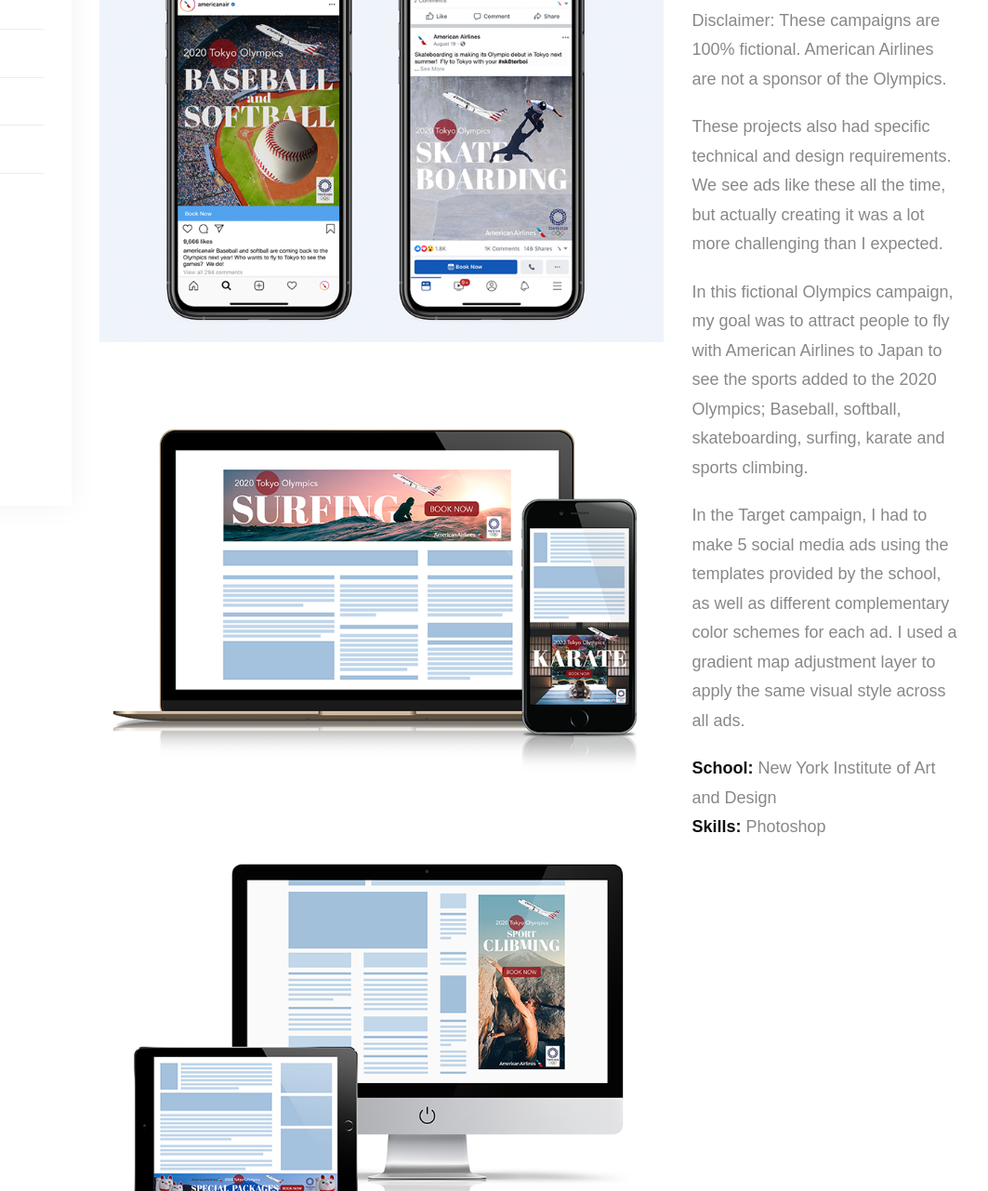
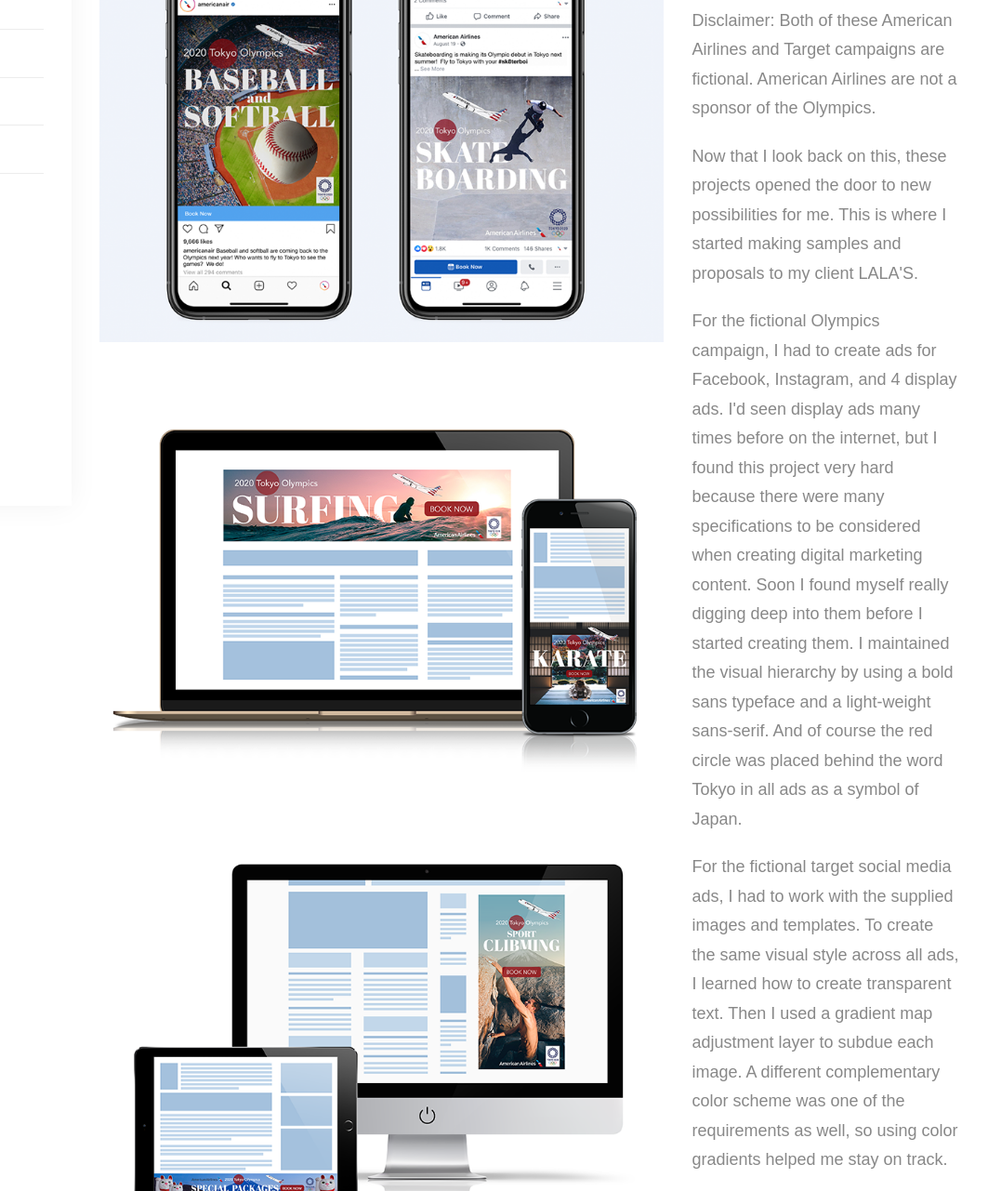
Before and after one commit to mechee55/portfoliowebsite, a plain HTML site: page projects-single2.html in a window 1280 px wide. Shown: the part 256-1537 px from the top of the page at 93% size, 217-1280 px from the left. Drawn offline with nearby package versions, Linux system fonts and the light colour scheme; a web font is replaced by a local one.

Commit message:
revised for school

```diff
--- a/projects-single2.html
+++ b/projects-single2.html
@@ -126,10 +126,39 @@
                   <div class="project-desc">
                     <h2>Social Media Ads - mockups</h2>
                     <p>
-                      Disclaimer: These campaigns are 100% fictional. American
-                      Airlines are not a sponsor of the Olympics.
+                      Disclaimer: Both of these American Airlines and Target
+                      campaigns are fictional. American Airlines are not a
+                      sponsor of the Olympics.
                     </p>
                     <p>
+                      Now that I look back on this, these projects opened the
+                      door to new possibilities for me. This is where I started
+                      making samples and proposals to my client LALA'S.
+                    </p>
+                    <p>
+                      For the fictional Olympics campaign, I had to create ads
+                      for Facebook, Instagram, and 4 display ads. I'd seen
+                      display ads many times before on the internet, but I found
+                      this project very hard because there were many
+                      specifications to be considered when creating digital
+                      marketing content. Soon I found myself really digging deep
+                      into them before I started creating them. I maintained the
+                      visual hierarchy by using a bold sans typeface and a
+                      light-weight sans-serif. And of course the red circle was
+                      placed behind the word Tokyo in all ads as a symbol of
+                      Japan.
+                    </p>
+                    <p>
+                      For the fictional target social media ads, I had to work
+                      with the supplied images and templates. To create the same
+                      visual style across all ads, I learned how to create
+                      transparent text. Then I used a gradient map adjustment
+                      layer to subdue each image. A different complementary
+                      color scheme was one of the requirements as well, so using
+                      color gradients helped me stay on track.
+                    </p>
+
+                    <!-- <p>
                       These projects also had specific technical and design
                       requirements. We see ads like these all the time, but
                       actually creating it was a lot more challenging than I
@@ -149,7 +178,7 @@
                       different complementary color schemes for each ad. I used
                       a gradient map adjustment layer to apply the same visual
                       style across all ads.
-                    </p>
+                    </p>-->
                     <p>
                       <!-- <b>Project Name:</b> Social Media Ads Campaign<br /> -->
                       <b>School:</b> New York Institute of Art and Design<br />
```
Also changed, not shown: projects-single1.html (+18 -1 lines), 1 other file.
